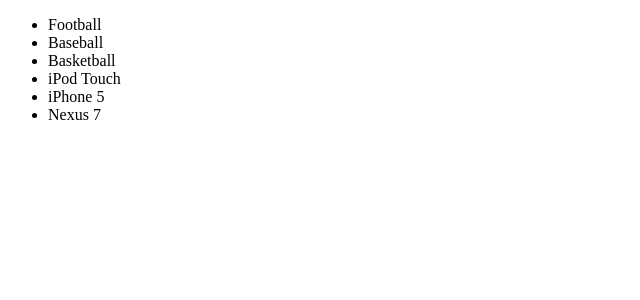
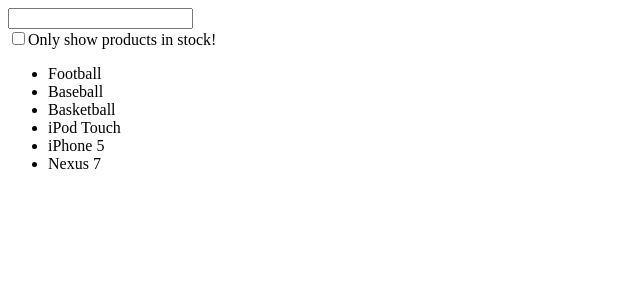
Before and after one commit to always2tate/react-single-page-app, a React app: page / in a window 1280 px wide. Shown: the top 300 px of the page, without its empty margins (0-640 px from the left). Built offline with nearby package versions, Linux system fonts and the light colour scheme.

Commit message:
new search-bar file and modify config file etc

```diff
--- a/src/app.jsx
+++ b/src/app.jsx
@@ -1,6 +1,7 @@
 import './style.css';
 import React from 'react';
 import ReactDOM from 'react-dom';
+import SearchBar from './search-bar'
 
 class FilterableProductTable extends React.Component {
   render() {
@@ -10,7 +11,11 @@
       </li>
     );
     return (
-      <ul>{products}</ul>
+      <div>
+        <SearchBar/>
+        <ul>{products}</ul>
+      </div>
+
     );
   }
 }
--- /dev/null
+++ b/src/search-bar.jsx
@@ -0,0 +1,18 @@
+import './style.css';
+import React from 'react';
+class SearchBar extends React.Component {
+  render() {
+    return (
+      <div>
+        <div>
+          <input type="search" name="" value=""/>
+        </div>
+        <div>
+          <input type="checkbox" name="" value=""/>Only show products in stock!
+        </div>
+      </div>
+    );
+  }
+}
+
+export default SearchBar;
--- a/webpack.config.js
+++ b/webpack.config.js
@@ -53,6 +53,9 @@
     new HtmlWebpackPlugin({
       title: 'Good!!'
     })
-  ]
+  ],
+  resolve: {
+      extensions: ['.js', '.jsx', '.less', '.scss', '.css'] //后缀名自动补全
+  }
 
 };
```
Also changed, not shown: src/SearchBar.jsx (deleted).
